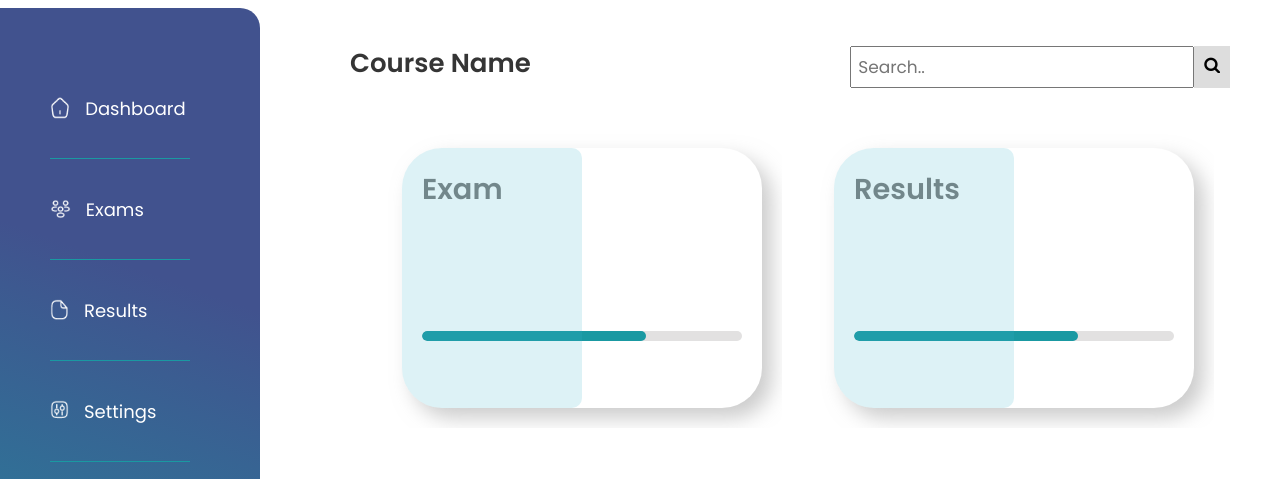
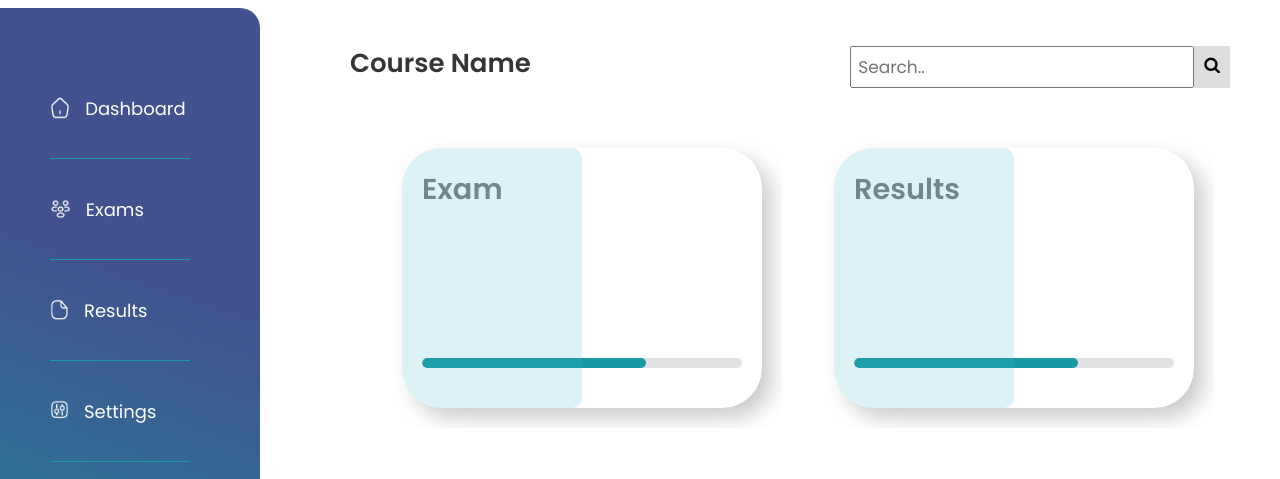
Before and after one commit to sabir-phantom/Web-project, a plain HTML site: page src/student-dashboard/student-course.html in a window 1280 px wide. Shown: the part 112-591 px from the top of the page. Drawn offline with Linux system fonts and the light colour scheme.

Commit message:
p-bar updated

```diff
--- a/src/sass/student-course.css
+++ b/src/sass/student-course.css
@@ -139,6 +139,8 @@
   margin-bottom: 20px;
 }
 .main-container .card .box {
+  display: flex;
+  flex-direction: column;
   position: absolute;
   top: 20px;
   left: 20px;
@@ -219,7 +221,8 @@
   background-color: #e2e1e1;
   border-radius: 5px;
   margin: 20px;
-  margin-top: 100px;
+  margin-top: auto;
+  margin-bottom: 40px;
 }
 
 .prog-bar {
--- a/src/sass/student-dashboard.css
+++ b/src/sass/student-dashboard.css
@@ -139,6 +139,8 @@
   margin-bottom: 20px;
 }
 .main-container .card .box {
+  display: flex;
+  flex-direction: column;
   position: absolute;
   top: 20px;
   left: 20px;
@@ -219,6 +221,8 @@
   background-color: #e2e1e1;
   border-radius: 5px;
   margin: 20px;
+  margin-top: auto;
+  margin-bottom: 40px;
 }
 
 .prog-bar {
```
